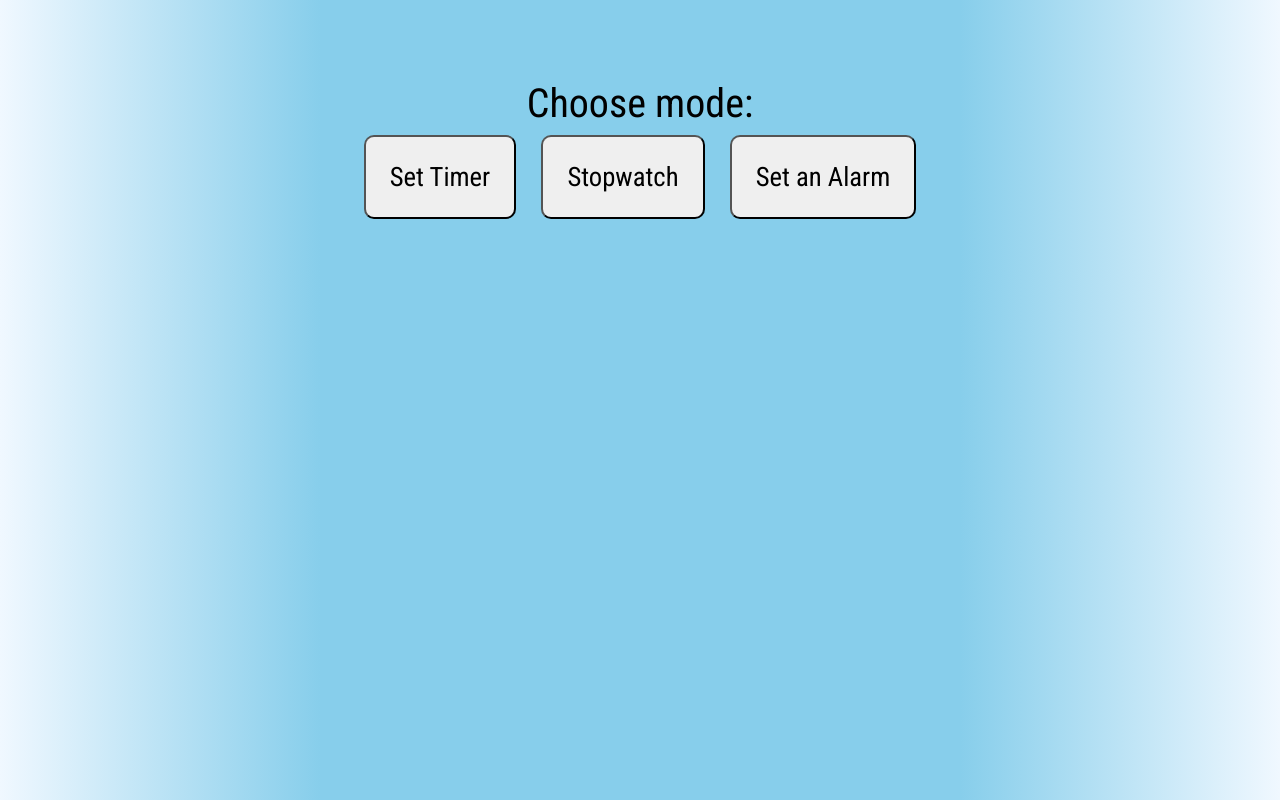
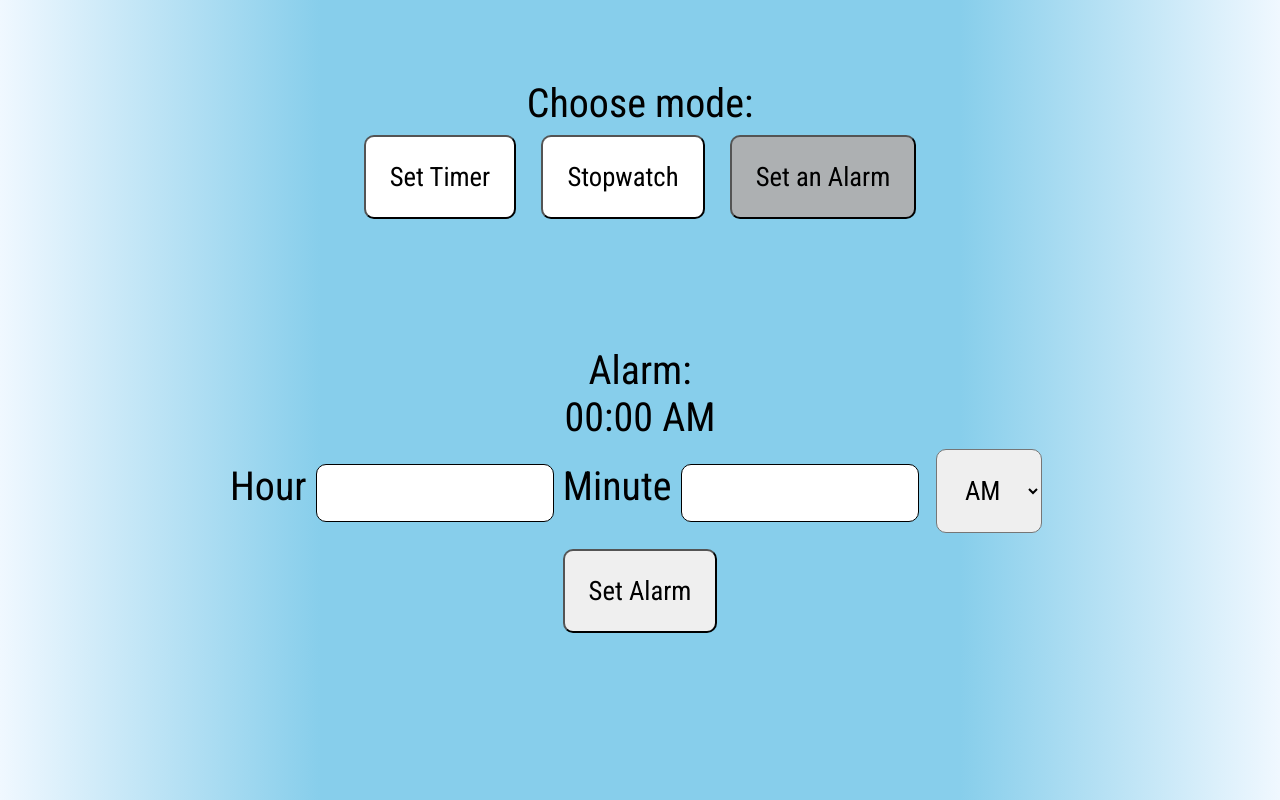
Before and after one commit to hewitson-j/Timer, a plain HTML site: page index.html in a window 1280 px wide. Both pictures are taken after a click on the button "Set an Alarm". Drawn offline with Linux system fonts and the light colour scheme.

Commit message:
Added alarm interface and mode.

```diff
--- a/index.html
+++ b/index.html
@@ -17,6 +17,7 @@
         <script src="index.js" defer></script>
     </head>
     <body>
+        <!-- Mode Select Interface -->
         <div id="mode">
             <label id="mode-label">Choose mode:</label>
             <br>
@@ -26,6 +27,8 @@
         </div>
 
         <audio id="timesUp" src="alarm.mp3" preload="auto"></audio>
+
+        <!-- Stopwatch Interface -->
         <div id="stopwatch-div">
             <div id="stopwatch-body">Stopwatch:
                 <br>
@@ -41,6 +44,8 @@
         </div>
         <br>
         <br>
+
+        <!-- Countdown Timer Interface -->
         <div id="countdown-div">
             <div id="countdown-timer">
                 <div id="timer-body">
@@ -71,5 +76,34 @@
                 <input type="button" id="timer-stop-button" value="Stop Timer">
             </div>
         </div>
+        <br>
+        <br>
+
+        <!-- Alarm Interface -->
+        <div id="alarm-div">
+            <div id="alarm-display"> Alarm:
+                <br>
+                <a id="alarm-hour">00</a><a id="alarm-colon">:</a><a id="alarm-minute">00</a> <a id="am-pm">AM</a>
+            </div>
+            <div id="alarm-inputs">
+                <label>Hour</label>
+                <input type="text" id="alarm-hour-input">
+                <label>Minute</label>
+                <input type="text" id="alarm-minute-input">
+                <select>
+                    <option value="AM">AM</option>
+                    <option value="PM">PM</option>
+                </select>
+            </div>
+            <div id="alarm-set">
+                <input type="button" id="alarm-start-button" value="Set Alarm">
+            </div>
+            <div id="alarm-cancel">
+                <input type="button" id="alarm-cancel-button" value="Cancel Alarm">
+            </div>
+            <div id="alarm-stop">
+                <input type="button" id="alarm-stop-button" value="Stop Alarm">
+            </div>
+        </div>
     </body>
 </html>
--- a/index.js
+++ b/index.js
@@ -4,6 +4,7 @@ alarmButton = document.getElementById("alarm-mode");
 
 countdownTimerDiv = document.getElementById("countdown-div");
 stopwatchDiv = document.getElementById("stopwatch-div");
+alarmDiv = document.getElementById("alarm-div");
 
 timerActive = false;
 stopwatchActive = false;
@@ -11,20 +12,24 @@ alarmActive = false;
 
 countdownTimerDiv.style.display = "none";
 stopwatchDiv.style.display = "none";
+alarmDiv.style.display = "none";
 
 function activateTimer() {
   timerActive = true;
   stopwatchActive = false;
+  alarmActive = false;
   timerButton.style.backgroundColor = "#adb0b2";
   stopwatchButton.style.backgroundColor = "white";
   alarmButton.style.backgroundColor = "white";
   countdownTimerDiv.style.display = "block";
 
   stopwatchDiv.style.display = "none";
+  alarmDiv.style.display = "none";
 }
 
 function activateStopwatch() {
   timerActive = false;
+  alarmActive = false;
   stopwatchActive = true;
   stopwatchButton.style.backgroundColor = "#adb0b2";
   timerButton.style.backgroundColor = "white";
@@ -32,7 +37,22 @@ function activateStopwatch() {
   stopwatchDiv.style.display = "block";
 
   countdownTimerDiv.style.display = "none";
+  alarmDiv.style.display = "none";
+}
+
+function activateAlarm() {
+  timerActive = false;
+  stopwatchActive = false;
+  alarmActive = true;
+  alarmButton.style.backgroundColor = "#adb0b2";
+  timerButton.style.backgroundColor = "white";
+  stopwatchButton.style.backgroundColor = "white";
+  alarmDiv.style.display = "block";
+
+  stopwatchDiv.style.display = "none";
+  countdownTimerDiv.style.display = "none";
 }
 
 timerButton.addEventListener("click", activateTimer);
 stopwatchButton.addEventListener("click", activateStopwatch);
+alarmButton.addEventListener("click", activateAlarm);
--- a/style.css
+++ b/style.css
@@ -32,8 +32,6 @@ select {
     display: block;
     text-align: center;
     align-items: center;
-    /* margin: auto; */
-    /* padding: 3rem; */
     margin-top: 2rem;
 }
 
@@ -86,3 +84,20 @@ input[type=text] {
     font-family: 'Roboto Condensed';
     font-size: 30pt;
 }
+
+#alarm-div {
+    padding-top: 3rem;
+    display: block;
+    text-align: center;
+    align-items: center;
+    font-family: 'Roboto Condensed';
+    font-size: 30pt;
+}
+
+#alarm-cancel {
+    display: none;
+}
+
+#alarm-stop {
+    display: none;
+}
```
